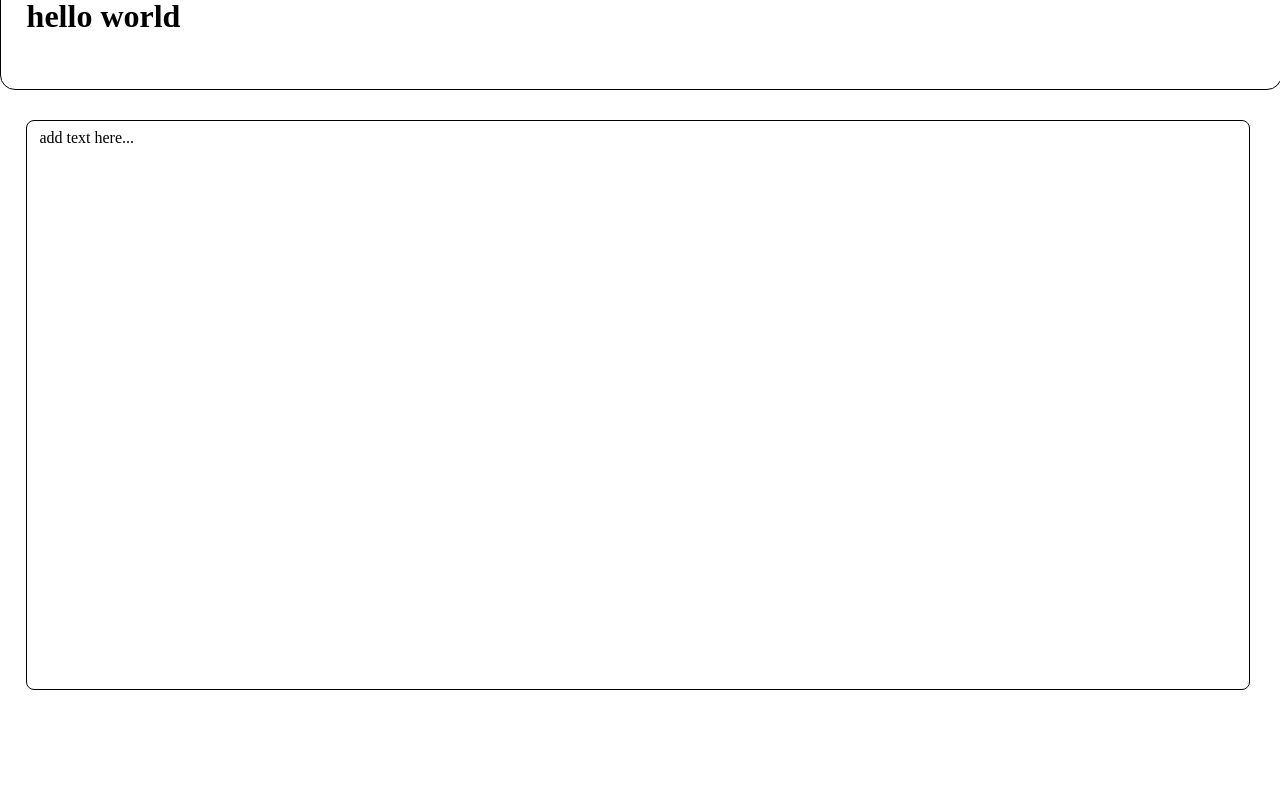
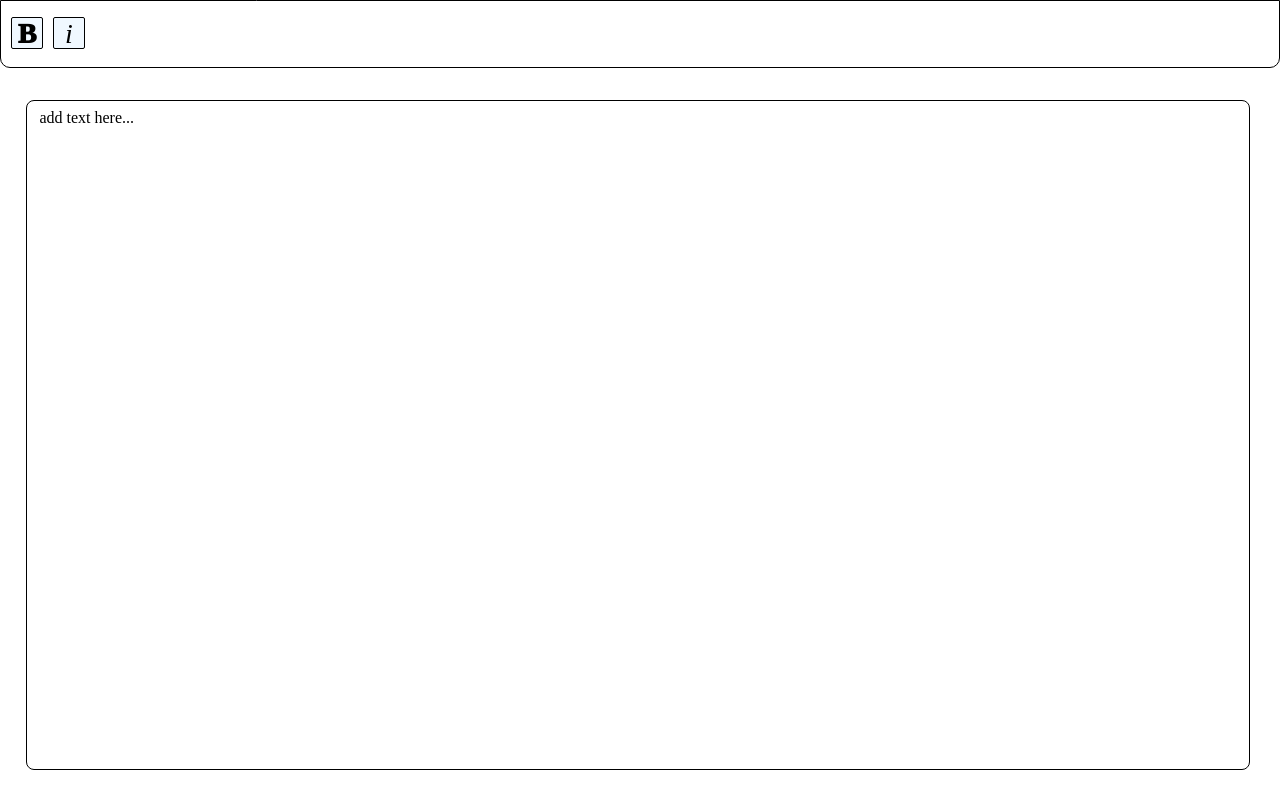
Before and after one commit to Ahlyia/DocuWrite, a plain HTML site: page index.html in a window 1280 px wide. Drawn offline with Linux system fonts and the light colour scheme.

Commit message:
Made progress on the epic epic awesome CSS

```diff
--- a/index.html
+++ b/index.html
@@ -6,7 +6,12 @@
     </head>
     <body>
         <div id="top-bar">
-            <h1 id="some">hello world</h1>
+            <div id="bolden" class="button unselected">
+                <strong style="font-weight: 1000;">B</strong>
+            </div>
+            <div id="italic" class="button unselected">
+                <span style="font-family: 'Times New Roman', Times, serif"><i>i</i></span>
+            </div>
         </div>
         <div id="text-box">
             <div contenteditable="true" id="rich-editor">
--- a/styling.css
+++ b/styling.css
@@ -4,25 +4,59 @@ html, body {
     overflow-x:hidden;
 }
 
+*{
+
+}
+
 #top-bar{
+    display: flex;
+
     border: 1px solid black;
-    width: 96vw;
+    width: 100vw;
     position: fixed;
-    border-radius: 15px;
-    top: -7vh;
-    height: 14vh;
-    padding-top: 4vh;
-    padding-left: 2vw;
-    padding-right: 2vw;
+    border-radius: 0 0 min(2vw,10px) min(2vw,10px);
+    top: 0;
+    height: 8vh;
+    padding-top: 2vh;
+    padding-left: min(2vw,10px);
+    padding-right: min(2vw, 10px);
+    padding-bottom: 2vh;
+    gap: min(2vw, 10px);
+    box-sizing: border-box;
+    height: 8.5vh;
+}
+
+#top-bar > .button{
+    border: 1px solid black;
+    border-radius: 2px;
+    aspect-ratio: 1;
+    cursor: pointer;
+
+    height: 4vh;
+
+    box-sizing: border-box;
+    top:2.5vh;
+    text-align: center;
+
+    font-size: 3.5vh
+}
+
+#top-bar > .button.unselected{
+    background-color:aliceblue;
+    color: black;
+}
+#top-bar > .button.selected{
+    background-color: rgb(138, 138, 245);
+    color: white;
 }
 
 #text-box{
     padding: 0;
     position: absolute;
-    top: 15vh;
+    top: 12.5vh;
     left: 2vw;
     width: 94.5vw;
-    height: 70vh;
+    height: 82.5vh;
     border: 1px solid black;
     border-radius: 8px;
 
@@ -32,6 +66,7 @@ html, body {
 #rich-editor{
     width: 100%;
     height: 100%;
+    overflow-y:scroll;
 }
 #rich-editor:focus{
     outline: 0;
```
